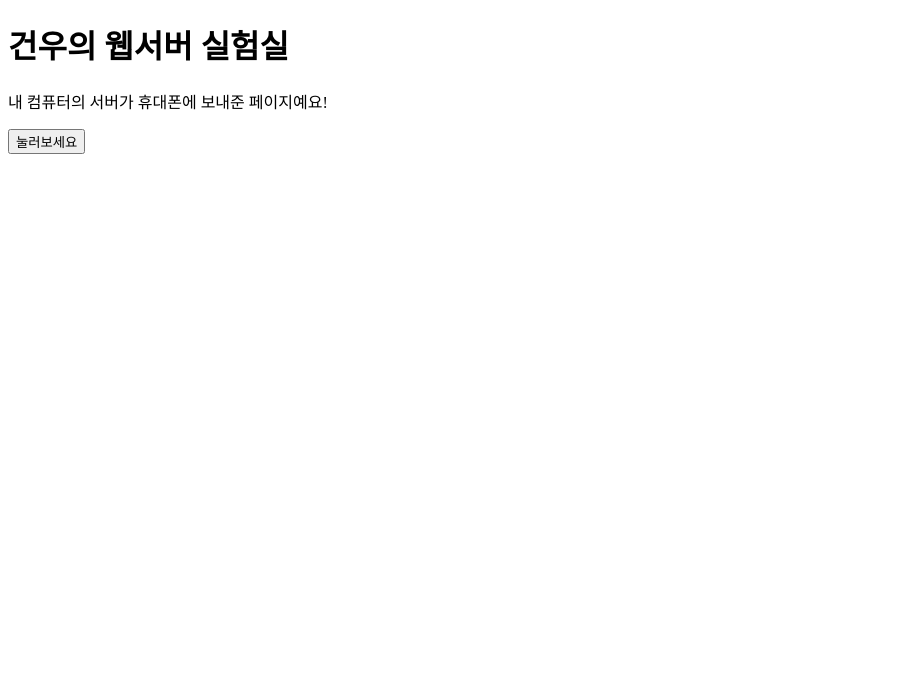
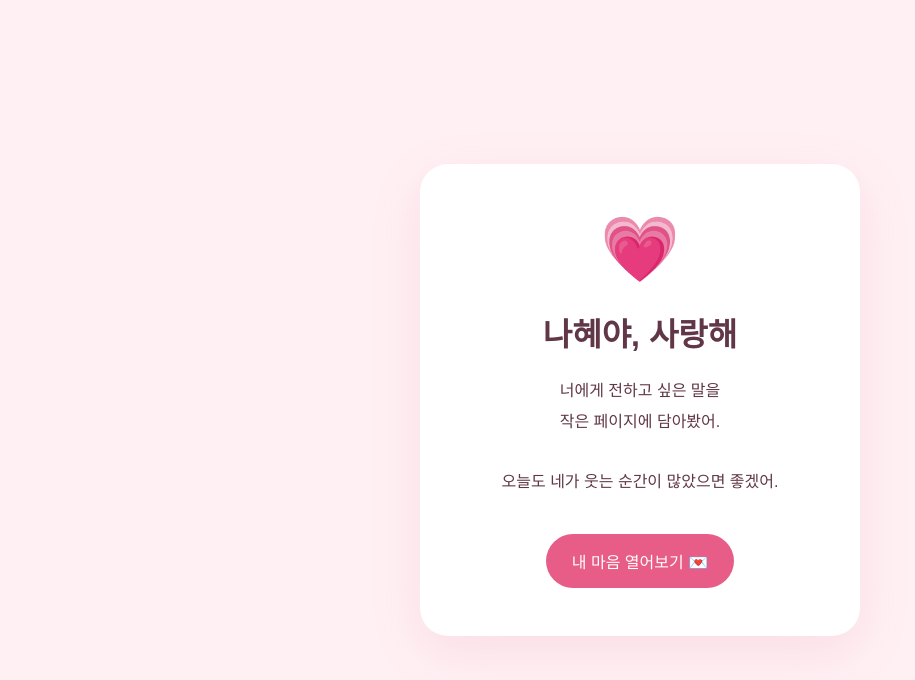
Before and after one commit to qwer7890-qwe/web-practice, a plain HTML site: page index.html in a window 1280 px wide. Shown: the whole page, without its empty margins (0-915 px from the left). Drawn offline with Linux system fonts and the light colour scheme.

Commit message:
Create love message page for Nahye

```diff
--- a/index.html
+++ b/index.html
@@ -1,14 +1,20 @@
 <!DOCTYPE html>
 <html lang="ko">
 <head>
-  <meta charset="UTF-8">
-  <title>나의 첫 웹페이지</title>
+<meta charset="UTF-8">
+<meta name="viewport" content="width=device-width, initial-scale=1">
+<title>나혜에게 💌</title>
+<style>
+*{box-sizing:border-box}body{margin:0;min-height:100vh;display:grid;place-items:center;padding:24px;background:#fff0f4;color:#613747;font-family:"맑은 고딕",sans-serif;text-align:center}main{width:100%;max-width:440px;padding:48px 24px;border-radius:28px;background:white;box-shadow:0 16px 50px #d7789626}.heart{font-size:64px}h1{font-size:32px}p{line-height:1.9}button{margin-top:20px;padding:15px 26px;border:0;border-radius:30px;background:#e85c88;color:white;font:inherit;cursor:pointer}button:focus-visible{outline:3px solid #613747;outline-offset:4px}#message{margin-top:24px;color:#c43d6a;font-weight:bold}
+</style>
 </head>
 <body>
-  <h1>건우의 웹서버 실험실</h1>
-  <p>내 컴퓨터의 서버가 휴대폰에 보내준 페이지예요!</p>
-  <button onclick="this.textContent = '클릭 성공!'">
-    눌러보세요
-  </button>
+<main>
+<div class="heart">💗</div>
+<h1>나혜야, 사랑해</h1>
+<p>너에게 전하고 싶은 말을<br>작은 페이지에 담아봤어.<br><br>오늘도 네가 웃는 순간이 많았으면 좋겠어.</p>
+<button onclick="document.getElementById('message').hidden = false">내 마음 열어보기 💌</button>
+<p id="message" hidden aria-live="polite">함께하는 순간들을 소중히 생각해.<br>사랑해, 나혜야 🌷</p>
+</main>
 </body>
 </html>
```
